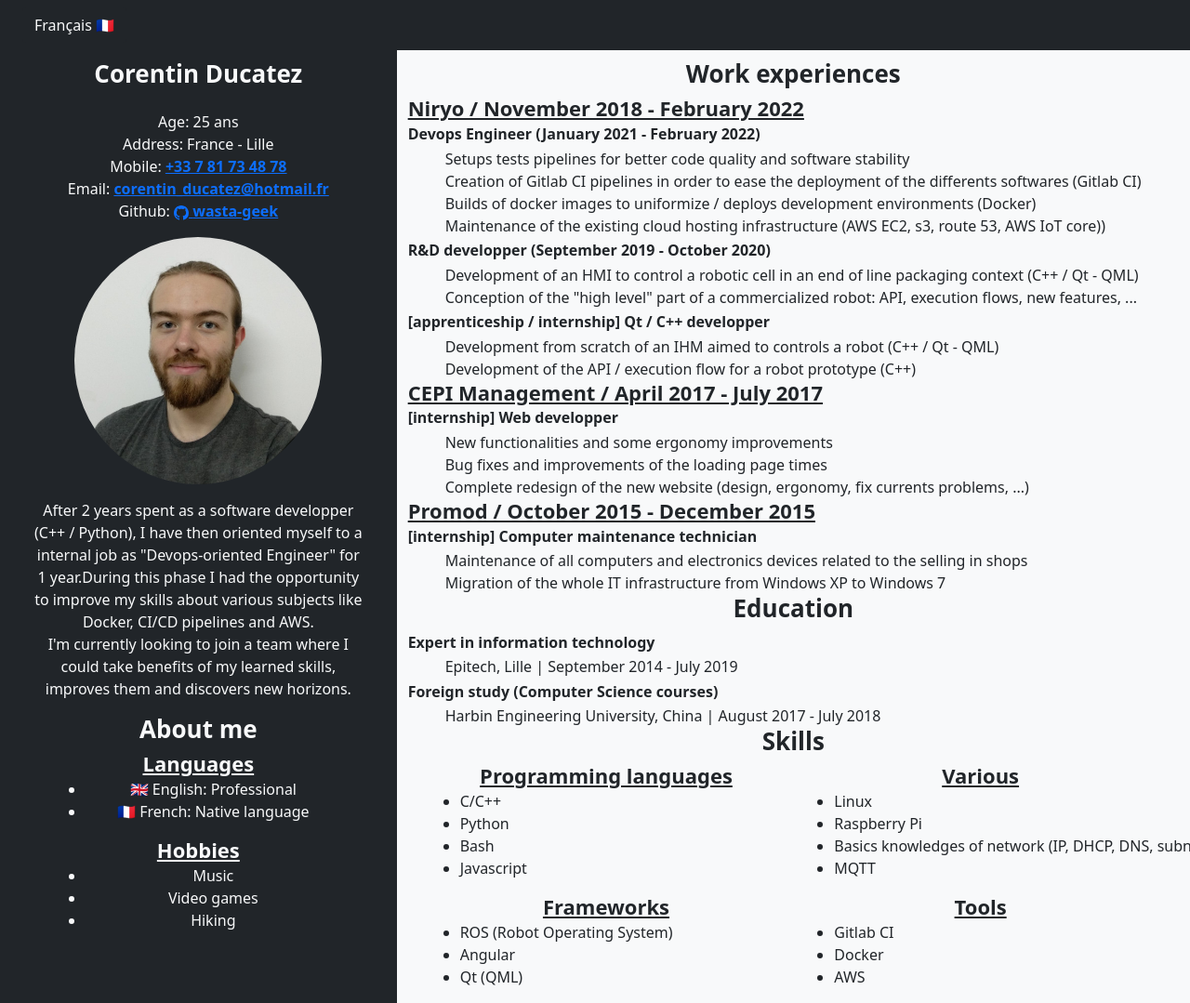
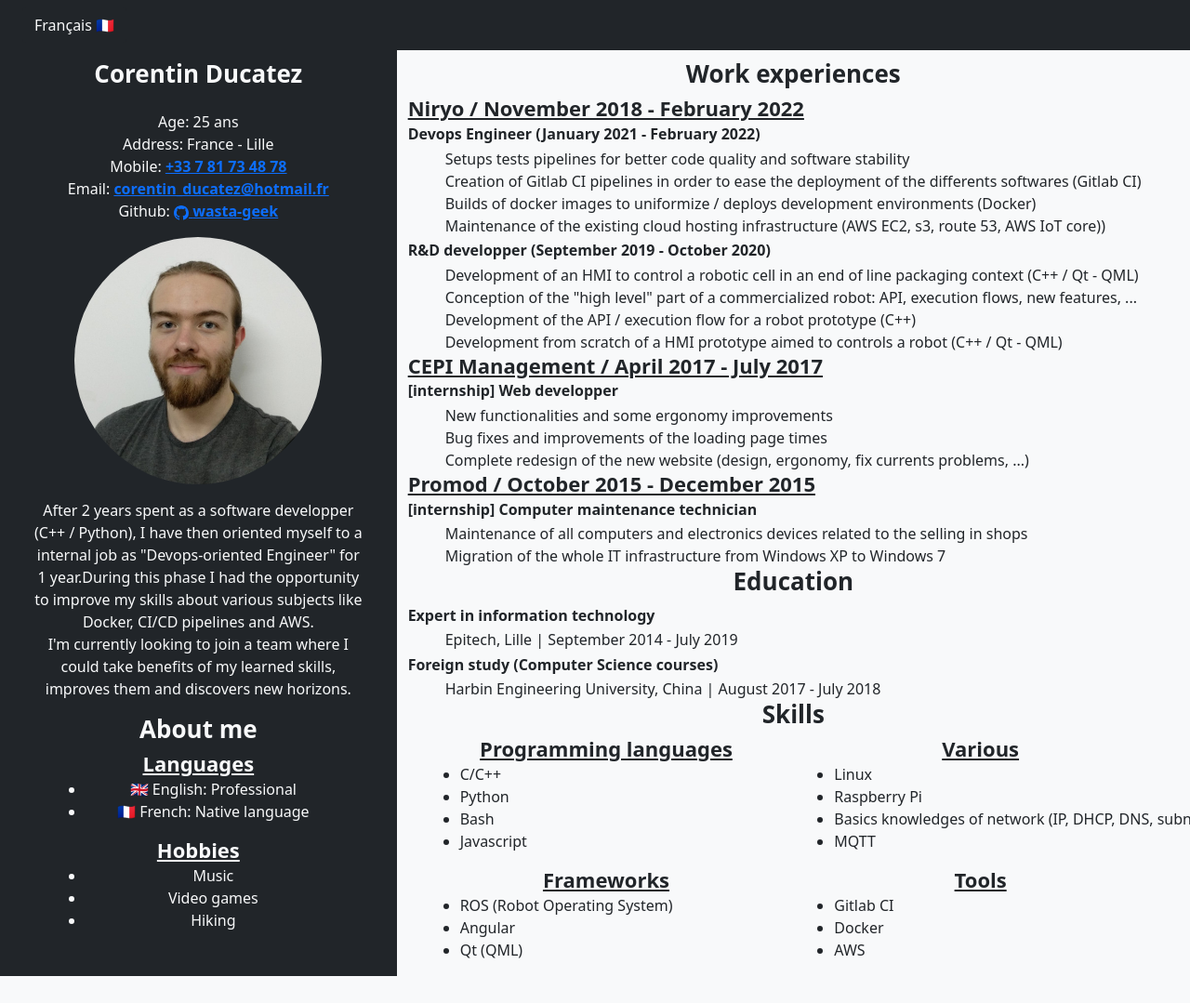
Before and after one commit to Wasta-Geek/curriculum-vitae, a Jekyll site: the page built from docs/en/index.markdown, in a window 1280 px wide. Shown: the whole page at 93% size. Built offline with Jekyll 4.4.1, drawn with Linux system fonts in a browser that asks for light colours; after the commit the page ends 1050 px from its top, so only the background shows below that.

Commit message:
Fix typo

```diff
--- a/docs/_data/work_experiences.yml
+++ b/docs/_data/work_experiences.yml
@@ -18,8 +18,8 @@
           description:
             - "Développement d'une IHM de contrôle d'une cellule robotique servant à du conditionnement de boîtes de conserve (C++ / QT - QML)"
             - "Développement de la partie \"haut niveau\" d'un robot commercialisé: API, gestion des programmes, nouvelles fonctionnalités, ... (Python / ROS)"
-            - "Développement de la partie API / logique d'exécution d'un robot prototype (C++)"
-            - "Développement d'une IHM de contrôle robotique en partant de zéro (C++ / Qt - QML)"
+            - "Développement de la partie API / logique d'exécution pour un prototype robot (C++)"
+            - "Développement d'un prototype d'IHM de contrôle robotique en partant de zéro (C++ / Qt - QML)"
       en:
         - job_title: "Devops Engineer (January 2021 - February 2022)"
           description:
@@ -31,10 +31,8 @@
           description:
             - "Development of an HMI to control a robotic cell in an end of line packaging context (C++ / Qt - QML)"
             - "Conception of the \"high level\" part of a commercialized robot: API, execution flows, new features, ..."
-        - job_title: "[apprenticeship / internship] Qt / C++ developper"
-          description:
-            - "Development from scratch of an IHM aimed to controls a robot (C++ / Qt - QML)"
             - "Development of the API / execution flow for a robot prototype (C++)"
+            - "Development from scratch of a HMI prototype aimed to controls a robot (C++ / Qt - QML)"
   cepi_management:
     title:
       fr: CEPI Management / Avril 2017 - Juillet 2017
```
